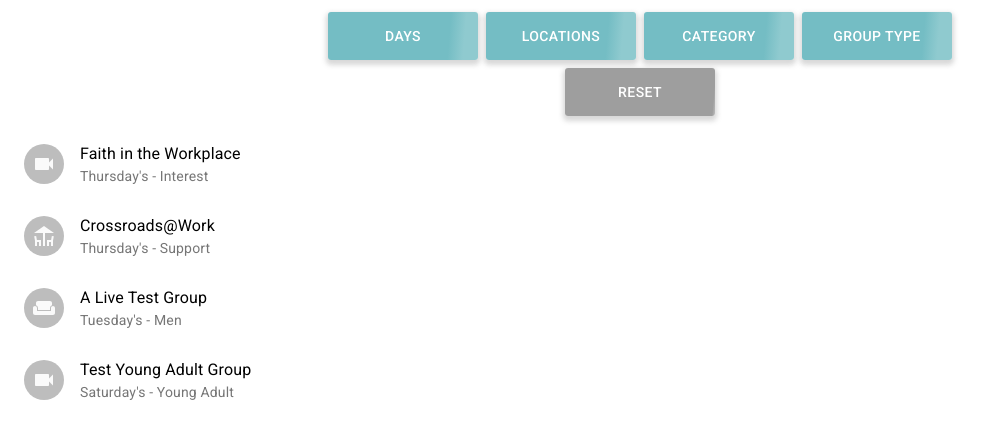
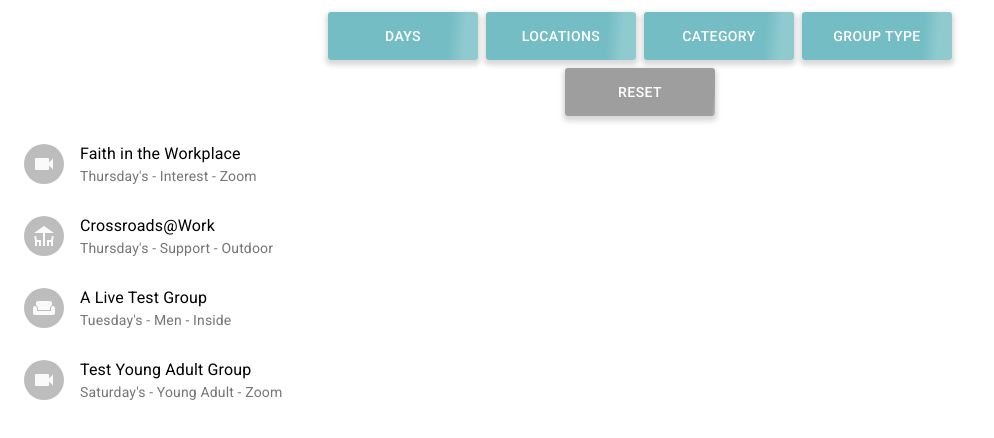
Before and after one commit to crossroads-mn/crgroups-react-client, a React app in the folder client/: page / in a window 1280 px wide. Shown: the top 438 px of the page, without its empty margins (0-994 px from the left). Built offline with nearby package versions, Linux system fonts and the light colour scheme.

Commit message:
group type in list item

```diff
--- a/client/src/GroupListItem.tsx
+++ b/client/src/GroupListItem.tsx
@@ -15,7 +15,7 @@ const GroupListItem = (props: { group: GroupData, onClick: (group: GroupData) =>
     }
 
     const primaryText = props.group.TITLE;
-    const secondaryText = `${props.group.MEET_DAY}'s - ${props.group.CATEGORY}`;
+    const secondaryText = `${props.group.MEET_DAY}'s - ${props.group.CATEGORY} - ${props.group.GROUP_TYPE}`;
 
     let avatar;
 
```
